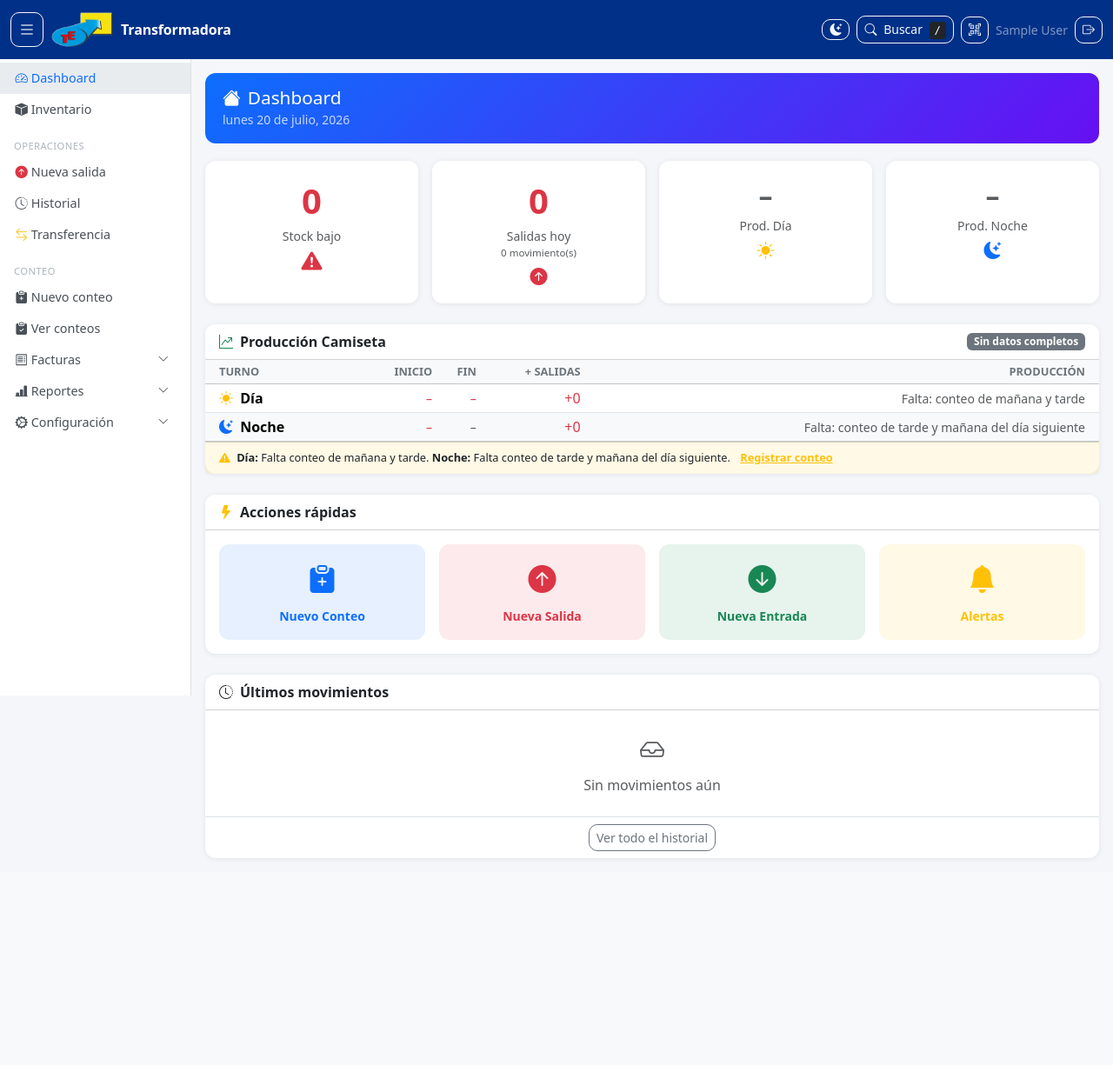
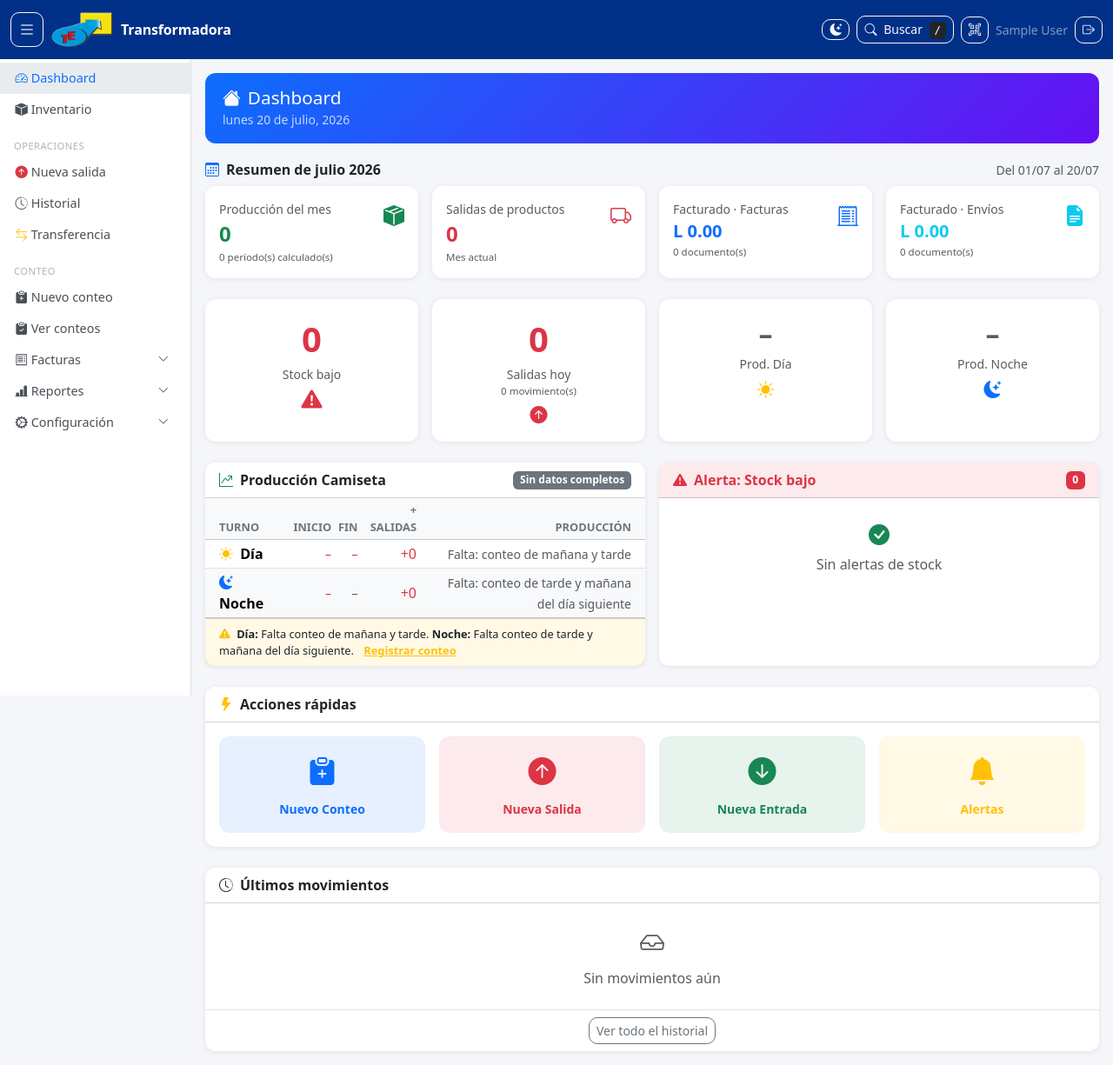
Before and after one commit to alexandrr2899/Inventory-webApp, a Django app: page / in a window 1280 px wide. Shown: the whole page at 87% size. Before the commit the page ends 988 px from the top, so only its background shows below. Run offline with Django 4.2, Linux system fonts and the light colour scheme; the visitor is signed in with stand-in values (Sample User, id 1); data comes from the database, SQL or seed files in the repository; data that the repository does not hold is empty; some libraries are stand-ins or nearby versions.

Commit message:
Add monthly summary section to dashboard
Adds a new 'Resumen de [Mes]' section to the dashboard displaying:
- Monthly production totals (reusing existing tramo calculations)
- Monthly product exits
- Optional invoicing breakdown by document type (facturas/envíos) when module is enabled

Also reorganizes the dashboard layout to place the stock alert card alongside the production chart for better space utilization.

Includes comprehensive test coverage for the new monthly summary feature with invoicing data.

```diff
--- a/apps/core/views/dashboard.py
+++ b/apps/core/views/dashboard.py
@@ -11,7 +11,11 @@ from .payloads import *  # noqa: F401,F403
 @_timed_view('dashboard')
 def dashboard(request):
     hoy = timezone.localdate()
-    cache_key = f'dashboard:data:{hoy.isoformat()}'
+    puede_ver_facturacion = (
+        getattr(settings, 'FACTURAS_MODULE_ENABLED', False)
+        and request.user.has_perm(_perm('ver_facturas'))
+    )
+    cache_key = f'dashboard:data:{hoy.isoformat()}:facturas:{int(puede_ver_facturacion)}'
     salidas_del_dia = _calcular_salidas_camiseta_del_dia(hoy)
     produccion_hoy = _calcular_produccion(hoy, salidas_parciales_hasta=timezone.now())
     produccion_hoy['salidas_del_dia'] = salidas_del_dia['total']
@@ -58,6 +62,52 @@ def dashboard(request):
         .order_by('-total')[:5]
     )
 
+    # Resumen operativo del mes actual. Producción reutiliza exactamente la
+    # misma lógica por tramos del reporte avanzado; salidas usa la fecha real
+    # del movimiento y solo líneas de productos terminados.
+    inicio_mes = hoy.replace(day=1)
+    tramos_mes = _calcular_tramos(inicio_mes, hoy)
+    produccion_mes = sum(
+        (tramo['produccion'] for tramo in tramos_mes),
+        Decimal('0'),
+    )
+    salidas_mes = (
+        DetalleMovimiento.objects
+        .filter(
+            movimiento__tipo_movimiento='salida',
+            movimiento__anulado=False,
+            movimiento__eliminado=False,
+            movimiento__fecha_movimiento__date__range=[inicio_mes, hoy],
+            item__tipo='producto',
+        )
+        .aggregate(total=Sum('cantidad'))['total'] or Decimal('0')
+    )
+
+    facturacion_mes = None
+    if puede_ver_facturacion:
+        from ..models import DocumentoFactura
+
+        documentos_mes = (
+            DocumentoFactura.objects
+            .filter(fecha_documento__range=[inicio_mes, hoy])
+            .exclude(estado_pago='anulada')
+        )
+        facturacion_mes = {
+            tipo: {
+                'total': datos['total'] or Decimal('0'),
+                'documentos': datos['documentos'],
+            }
+            for tipo, datos in (
+                (row['tipo_documento'], row)
+                for row in documentos_mes.values('tipo_documento').annotate(
+                    total=Sum('monto_total'),
+                    documentos=Count('id'),
+                )
+            )
+        }
+        for tipo in ('factura', 'envio'):
+            facturacion_mes.setdefault(tipo, {'total': Decimal('0'), 'documentos': 0})
+
     total_bajo_stock = (
         Item.objects
         .filter(activo=True)
@@ -82,6 +132,13 @@ def dashboard(request):
         'produccion_hoy': produccion_hoy,
         'salidas_del_dia': salidas_del_dia,
         'repuestos_top': repuestos_top,
+        'resumen_mes': {
+            'inicio': inicio_mes,
+            'produccion': produccion_mes,
+            'tramos_produccion': len(tramos_mes),
+            'salidas': salidas_mes,
+            'facturacion': facturacion_mes,
+        },
         'hoy': hoy,
         'total_bajo_stock': total_bajo_stock,
         'total_pendientes_conciliacion': total_pendientes_conciliacion,
--- a/templates/dashboard.html
+++ b/templates/dashboard.html
@@ -1,10 +1,79 @@
 {% extends "base.html" %}
+{% load facturas_extras %}
 {% block title %}Dashboard – Inventario Bolsas{% endblock %}
 
 {% block content %}
 <div class="page-header">
   <h1><i class="bi bi-house-fill me-2"></i>Dashboard</h1>
   <small class="opacity-75">{{ hoy|date:"l d \d\e F, Y" }}</small>
+</div>
+
+<!-- Resumen del mes actual -->
+<div class="d-flex justify-content-between align-items-center mb-2">
+  <h2 class="h6 fw-bold mb-0">
+    <i class="bi bi-calendar3 me-2 text-primary"></i>Resumen de {{ hoy|date:"F Y" }}
+  </h2>
+  <span class="text-muted small">Del {{ resumen_mes.inicio|date:"d/m" }} al {{ hoy|date:"d/m" }}</span>
+</div>
+<div class="row g-3 mb-4">
+  <div class="col-6 col-xl-3">
+    <div class="card h-100 border-success border-opacity-25">
+      <div class="card-body py-3">
+        <div class="d-flex justify-content-between align-items-start">
+          <div>
+            <div class="text-muted small">Producción del mes</div>
+            <div class="fs-4 fw-bold text-success">{{ resumen_mes.produccion|floatformat:0 }}</div>
+            <div class="text-muted" style="font-size:.72rem">{{ resumen_mes.tramos_produccion }} período(s) calculado(s)</div>
+          </div>
+          <i class="bi bi-box-seam-fill text-success fs-4"></i>
+        </div>
+      </div>
+    </div>
+  </div>
+  <div class="col-6 col-xl-3">
+    <div class="card h-100 border-danger border-opacity-25">
+      <div class="card-body py-3">
+        <div class="d-flex justify-content-between align-items-start">
+          <div>
+            <div class="text-muted small">Salidas de productos</div>
+            <div class="fs-4 fw-bold text-danger">{{ resumen_mes.salidas|floatformat:0 }}</div>
+            <div class="text-muted" style="font-size:.72rem">Mes actual</div>
+          </div>
+          <i class="bi bi-truck text-danger fs-4"></i>
+        </div>
+      </div>
+    </div>
+  </div>
+  {% if resumen_mes.facturacion %}
+  <div class="col-6 col-xl-3">
+    <div class="card h-100 border-primary border-opacity-25">
+      <div class="card-body py-3">
+        <div class="d-flex justify-content-between align-items-start">
+          <div>
+            <div class="text-muted small">Facturado · Facturas</div>
+            <div class="fs-5 fw-bold text-primary">L {{ resumen_mes.facturacion.factura.total|moneda }}</div>
+            <div class="text-muted" style="font-size:.72rem">{{ resumen_mes.facturacion.factura.documentos }} documento(s)</div>
+          </div>
+          <i class="bi bi-receipt-cutoff text-primary fs-4"></i>
+        </div>
+      </div>
+    </div>
+  </div>
+  <div class="col-6 col-xl-3">
+    <div class="card h-100 border-info border-opacity-25">
+      <div class="card-body py-3">
+        <div class="d-flex justify-content-between align-items-start">
+          <div>
+            <div class="text-muted small">Facturado · Envíos</div>
+            <div class="fs-5 fw-bold text-info">L {{ resumen_mes.facturacion.envio.total|moneda }}</div>
+            <div class="text-muted" style="font-size:.72rem">{{ resumen_mes.facturacion.envio.documentos }} documento(s)</div>
+          </div>
+          <i class="bi bi-file-earmark-text-fill text-info fs-4"></i>
+        </div>
+      </div>
+    </div>
+  </div>
+  {% endif %}
 </div>
 
 <!-- Tarjetas resumen -->
@@ -59,7 +128,9 @@
 </div>
 
 <!-- Panel de producción camiseta -->
-<div class="card mb-4">
+<div class="row g-3 mb-4">
+<div class="col-12 col-lg-6">
+<div class="card h-100">
   <div class="card-header bg-white d-flex justify-content-between align-items-center">
     <span class="fw-bold">
       <i class="bi bi-graph-up-arrow text-success me-2"></i>Producción Camiseta
@@ -188,6 +259,43 @@
   </div>
   {% endif %}
 </div>
+</div>
+
+<!-- Stock bajo, en formato compacto junto a producción -->
+<div class="col-12 col-lg-6">
+  <div class="card h-100">
+    <div class="card-header bg-danger bg-opacity-10 d-flex justify-content-between align-items-center fw-bold text-danger">
+      <span><i class="bi bi-exclamation-triangle-fill me-2"></i>Alerta: Stock bajo</span>
+      <span class="badge bg-danger">{{ total_bajo_stock }}</span>
+    </div>
+    <div class="card-body p-0">
+      <ul class="list-group list-group-flush">
+        {% for item in items_bajo_stock|slice:":5" %}
+        <li class="list-group-item d-flex justify-content-between align-items-center px-3 py-2">
+          <div>
+            <div class="fw-semibold small">{{ item.nombre }}</div>
+            <div class="text-muted" style="font-size:.72rem">{{ item.codigo }}</div>
+          </div>
+          <div class="text-end">
+            <span class="badge bg-danger">{{ item.stock_calc|floatformat:0 }} {{ item.unidad_medida }}</span>
+            <div class="text-muted" style="font-size:.68rem">mín: {{ item.stock_minimo|floatformat:0 }}</div>
+          </div>
+        </li>
+        {% empty %}
+        <li class="list-group-item text-center text-muted py-4">
+          <i class="bi bi-check-circle-fill text-success d-block fs-4 mb-1"></i>Sin alertas de stock
+        </li>
+        {% endfor %}
+      </ul>
+      {% if items_bajo_stock|length > 5 %}
+      <div class="text-center py-2 border-top">
+        <a href="{% url 'reporte_stock_bajo' %}" class="btn btn-sm btn-outline-danger">Ver todos</a>
+      </div>
+      {% endif %}
+    </div>
+  </div>
+</div>
+</div>
 
 <!-- Alerta: salidas pendientes de conciliación -->
 {% if total_pendientes_conciliacion %}
@@ -237,40 +345,8 @@
 </div>
 
 <div class="row g-3">
-  <!-- Stock bajo -->
-  {% if items_bajo_stock %}
-  <div class="col-12 col-md-6">
-    <div class="card h-100">
-      <div class="card-header bg-danger bg-opacity-10 fw-bold text-danger">
-        <i class="bi bi-exclamation-triangle-fill me-2"></i>Alerta: Stock bajo
-      </div>
-      <div class="card-body p-0">
-        <ul class="list-group list-group-flush">
-          {% for item in items_bajo_stock|slice:":8" %}
-          <li class="list-group-item d-flex justify-content-between align-items-center px-3 py-2">
-            <div>
-              <div class="fw-semibold small">{{ item.nombre }}</div>
-              <div class="text-muted" style="font-size:.75rem">{{ item.codigo }}</div>
-            </div>
-            <div class="text-end">
-              <span class="badge bg-danger">{{ item.stock_calc|floatformat:0 }} {{ item.unidad_medida }}</span>
-              <div class="text-muted" style="font-size:.7rem">mín: {{ item.stock_minimo|floatformat:0 }}</div>
-            </div>
-          </li>
-          {% endfor %}
-        </ul>
-        {% if items_bajo_stock|length > 8 %}
-        <div class="text-center py-2">
-          <a href="{% url 'reporte_stock_bajo' %}" class="btn btn-sm btn-outline-danger">Ver todos</a>
-        </div>
-        {% endif %}
-      </div>
-    </div>
-  </div>
-  {% endif %}
-
   <!-- Últimos movimientos -->
-  <div class="col-12 {% if items_bajo_stock %}col-md-6{% endif %}">
+  <div class="col-12">
     <div class="card">
       <div class="card-header bg-white fw-bold">
         <i class="bi bi-clock-history me-2"></i>Últimos movimientos
```
Also changed, not shown: apps/core/tests.py (+54 -1 lines).
